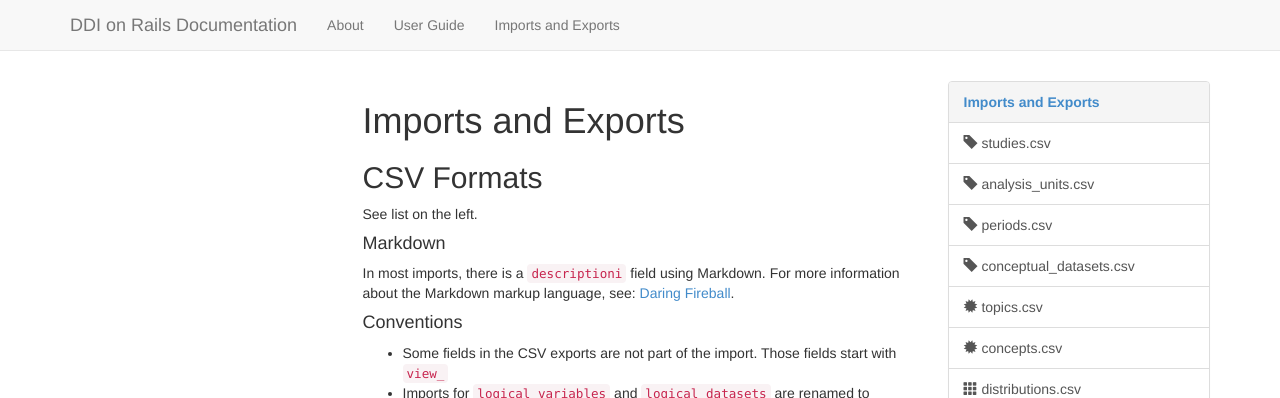
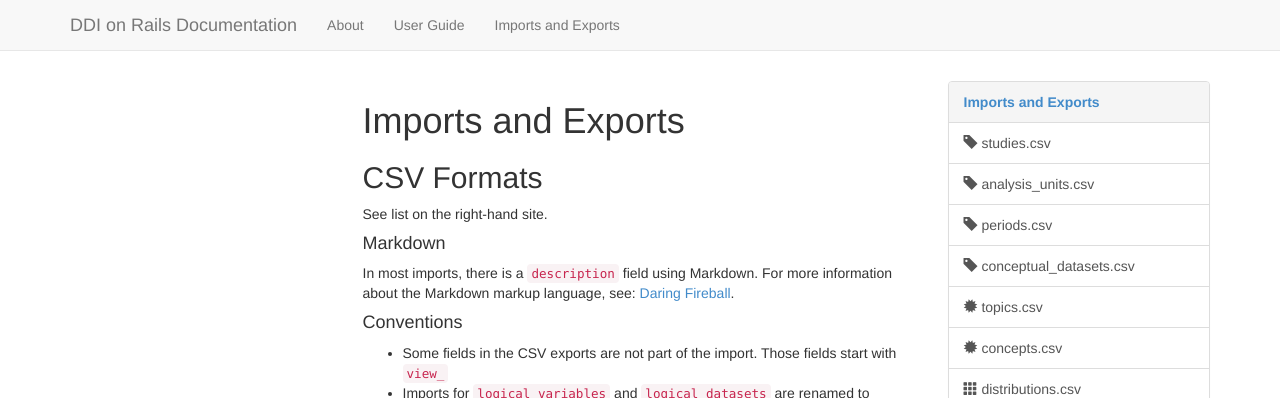
Before and after one commit to ddionrails/ddionrails.github.io, a Jekyll site: the page built from imports/index.markdown, in a window 1280 px wide. Shown: the top 398 px of the page. Built offline with Jekyll 4.4.1, drawn with Linux system fonts in a browser that asks for light colours; Markdown is read by kramdown in place of the engine named in the settings.

Commit message:
Minor changes

```diff
--- a/imports/index.markdown
+++ b/imports/index.markdown
@@ -9,11 +9,11 @@ Imports and Exports
 CSV Formats
 -----------
 
-See list on the left.
+See list on the right-hand site.
 
 #### Markdown
 
-In most imports, there is a `descriptioni` field using Markdown. For more
+In most imports, there is a `description` field using Markdown. For more
 information about the Markdown markup language, see:
 [Daring Fireball](http://daringfireball.net/projects/markdown/).
 
```
